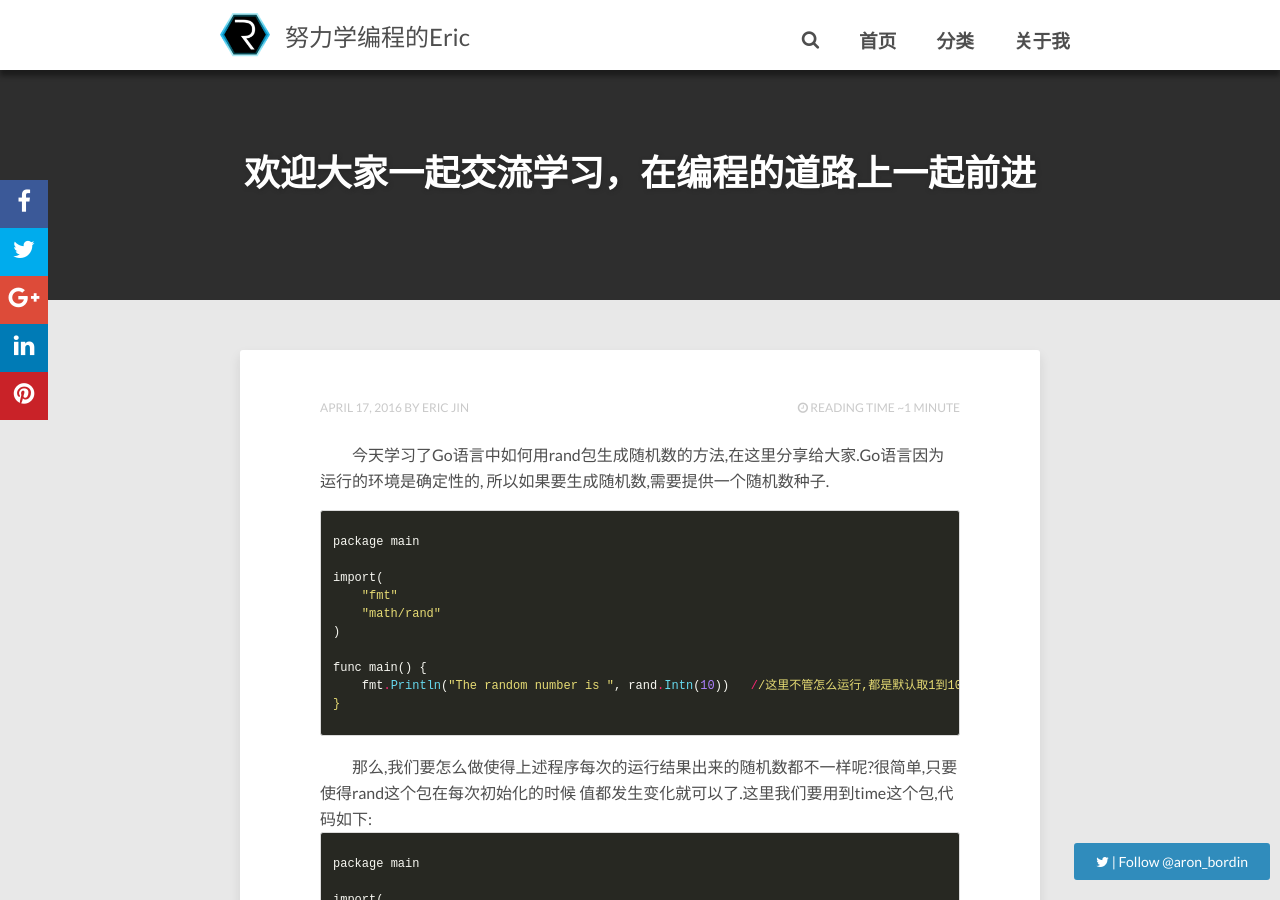
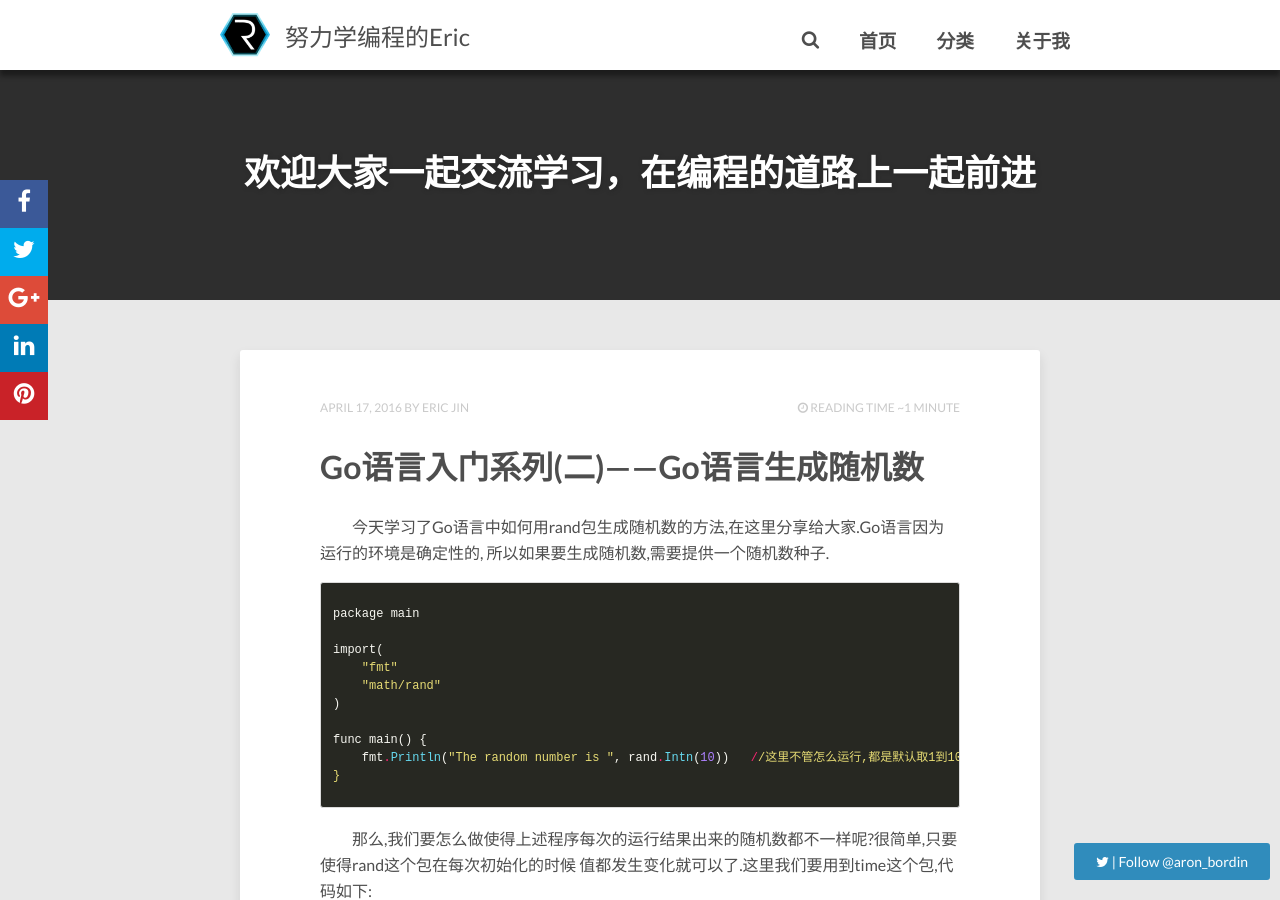
Before and after one commit to 352512482/Eric, a Jekyll site: the page built from index.html, in a window 1280 px wide and 900 px high. Built offline with Jekyll 4.4.1, drawn with Linux system fonts in a browser that asks for light colours; nearby versions of some CDN libraries; the list of posts is cut into pages by our own code; comment, search, counter and statistics services are not loaded.

Commit message:
Update 2016-04-17-Go语言入门系列(二).markdown

```diff
--- a/_posts/2016-04-17-Go语言入门系列(二).markdown
+++ b/_posts/2016-04-17-Go语言入门系列(二).markdown
@@ -1,7 +1,7 @@
 ---
 layout: post
-title:  "Go语言入门系列(二)——生成随机数
-date:   2016-04-17 00:54:39 +0800
+title:  "Go语言入门系列(二)——Go语言生成随机数"
+date:   2016-04-17 22:29:39 +0800
 category: Go语言
 ---
 <p>
```
